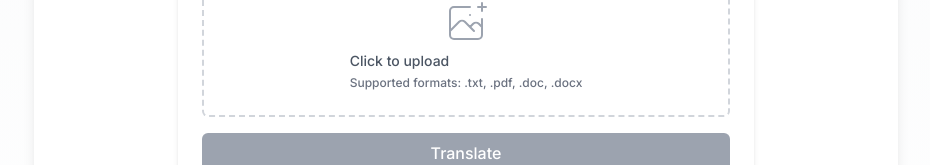
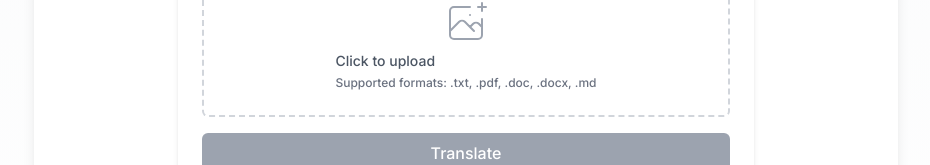
Before and after one commit to torweb321/webtran, a Next.js app: page / in a window 1280 px wide. Shown: the part 383-548 px from the top of the page, without its empty margins (174-1104 px from the left). Built offline with nearby package versions, Linux system fonts and the light colour scheme.

Commit message:
feat: add support for Markdown files

```diff
--- a/app/components/FileUpload.tsx
+++ b/app/components/FileUpload.tsx
@@ -19,10 +19,11 @@ const SUPPORTED_FILE_TYPES = [
   'text/plain',
   'application/pdf',
   'application/msword',
-  'application/vnd.openxmlformats-officedocument.wordprocessingml.document'
+  'application/vnd.openxmlformats-officedocument.wordprocessingml.document',
+  'text/markdown'
 ]
 
-const SUPPORTED_EXTENSIONS = ['.txt', '.pdf', '.doc', '.docx']
+const SUPPORTED_EXTENSIONS = ['.txt', '.pdf', '.doc', '.docx', '.md']
 
 export default function FileUpload() {
   const [file, setFile] = useState<File | null>(null)
@@ -38,7 +39,7 @@ export default function FileUpload() {
 
       if (!SUPPORTED_FILE_TYPES.includes(selectedFile.type) &&
           !SUPPORTED_EXTENSIONS.some(ext => fileName.endsWith(ext))) {
-        setError('Please upload a supported file type (.txt, .pdf, .doc, .docx)')
+        setError('Please upload a supported file type (.txt, .pdf, .doc, .docx, .md)')
         return
       }
 
@@ -146,11 +147,11 @@ export default function FileUpload() {
                     type="file"
                     className="sr-only"
                     onChange={handleFileChange}
-                    accept=".txt,.pdf,.doc,.docx"
+                    accept=".txt,.pdf,.doc,.docx,.md"
                   />
                 </div>
                 <p className="text-xs text-gray-500">
-                  Supported formats: .txt, .pdf, .doc, .docx
+                  Supported formats: .txt, .pdf, .doc, .docx, .md
                 </p>
               </div>
             </div>
```
